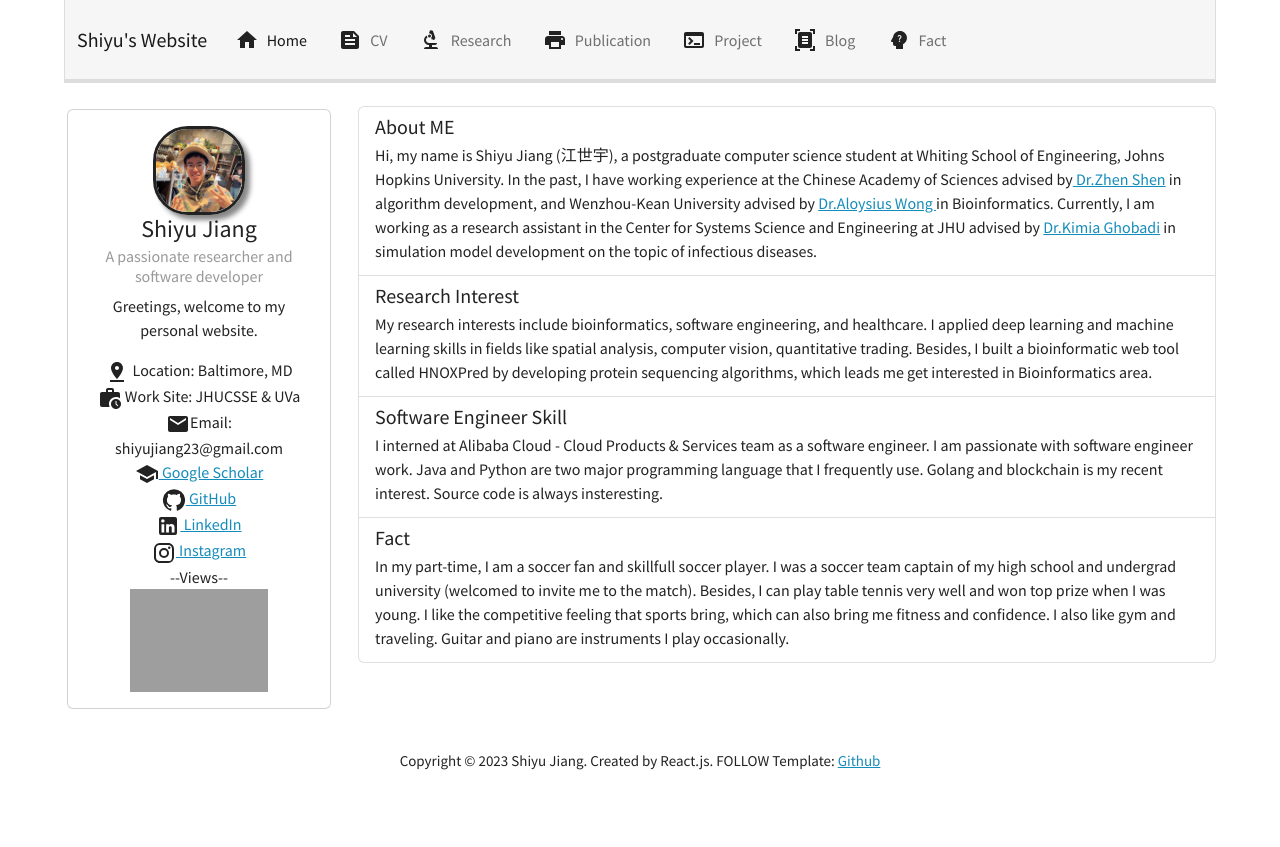
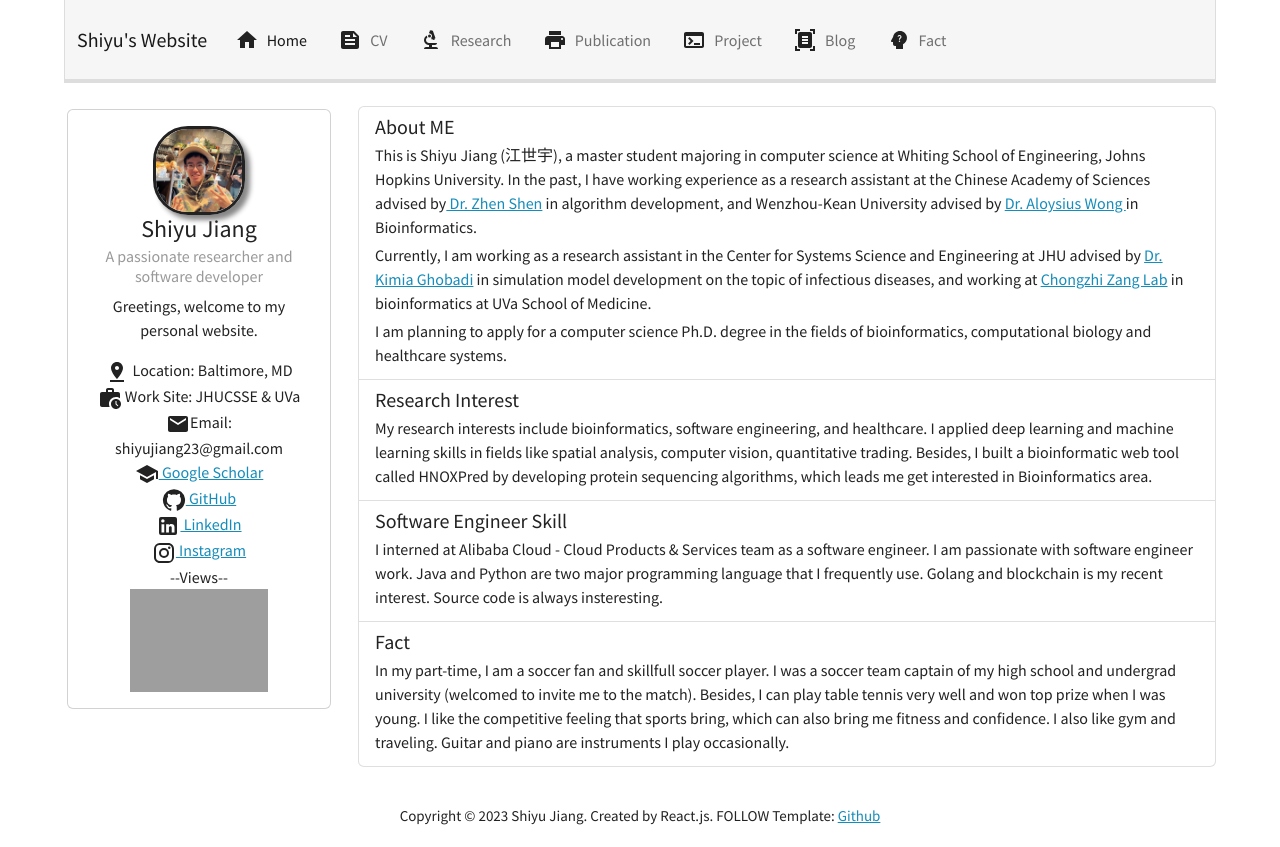
Before and after one commit to JasonJiangs/personal-site, a React (Create React App) app: page / in a window 1280 px wide. Before the commit the page ends 800 px from the top, so only its background shows below. Built offline with nearby package versions, Linux system fonts and the light colour scheme; grey boxes are pictures that could not be loaded.

Commit message:
update about me

```diff
--- a/src/Components/Home/Elements/Brief/Brief.js
+++ b/src/Components/Home/Elements/Brief/Brief.js
@@ -12,14 +12,22 @@ const Brief = () => {
                         <small className="text-muted"></small>
                     </div>
                     <p className="mb-1" style={{textAlign:"left"}}>
-                        Hi, my name is Shiyu Jiang (江世宇), a postgraduate computer science student at Whiting School of
-                        Engineering, Johns Hopkins University. In the past, I have working experience at the Chinese
-                        Academy of Sciences advised by
-                        <a href="https://people.ucas.edu.cn/~zhenshen?language=en"> Dr.Zhen Shen</a> in algorithm development,
-                        and Wenzhou-Kean University advised by <a href="https://wku.edu.cn/faculty/aloysius-wong/"> Dr.Aloysius Wong </a>
+                        This is Shiyu Jiang (江世宇), a master student majoring in computer science at Whiting School of
+                        Engineering, Johns Hopkins University. In the past, I have working experience as a research
+                        assistant at the Chinese Academy of Sciences advised by
+                        <a href="https://people.ucas.edu.cn/~zhenshen?language=en"> Dr. Zhen Shen</a> in algorithm development,
+                        and Wenzhou-Kean University advised by <a href="https://wku.edu.cn/faculty/aloysius-wong/"> Dr. Aloysius Wong </a>
                          in Bioinformatics.
+                    </p>
+
+                    <p className="mb-1" style={{textAlign:"left"}}>
                         Currently, I am working as a research assistant in the Center for Systems Science and Engineering
-                        at JHU advised by <a href="https://systems.jhu.edu/kimia/"> Dr.Kimia Ghobadi</a> in simulation model development on the topic of infectious diseases.
+                        at JHU advised by <a href="https://systems.jhu.edu/kimia/"> Dr. Kimia Ghobadi</a> in simulation model development on the topic of infectious diseases,
+                        and working at <a href="https://zanglab.github.io/"> Chongzhi Zang Lab</a> in bioinformatics at UVa School of Medicine.
+                    </p>
+                    <p className="mb-1" style={{textAlign:"left"}}>
+                        I am planning to apply for a computer science Ph.D. degree in the fields of bioinformatics,
+                        computational biology and healthcare systems.
                     </p>
                     <small className="text-muted"></small>
                 </a>
```
